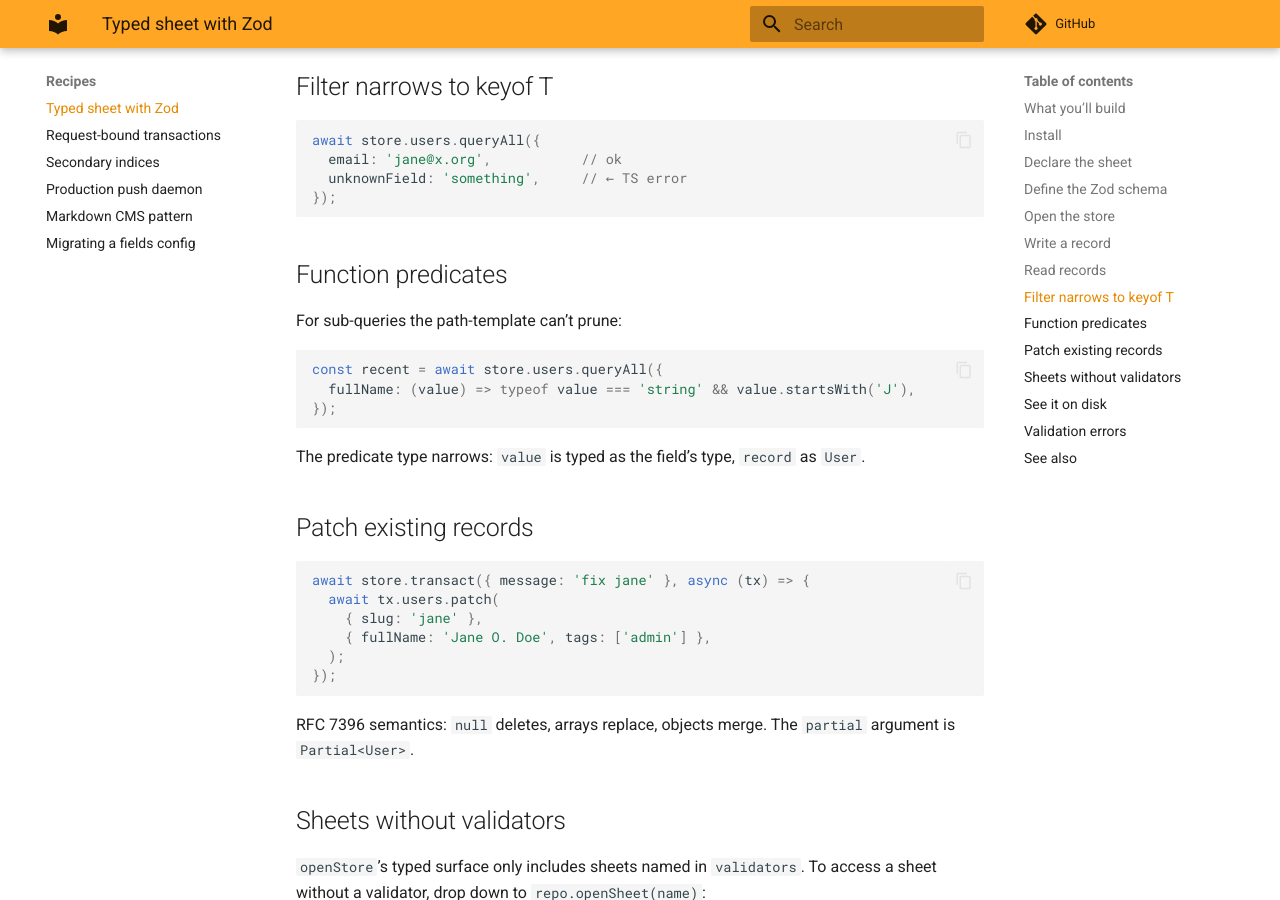
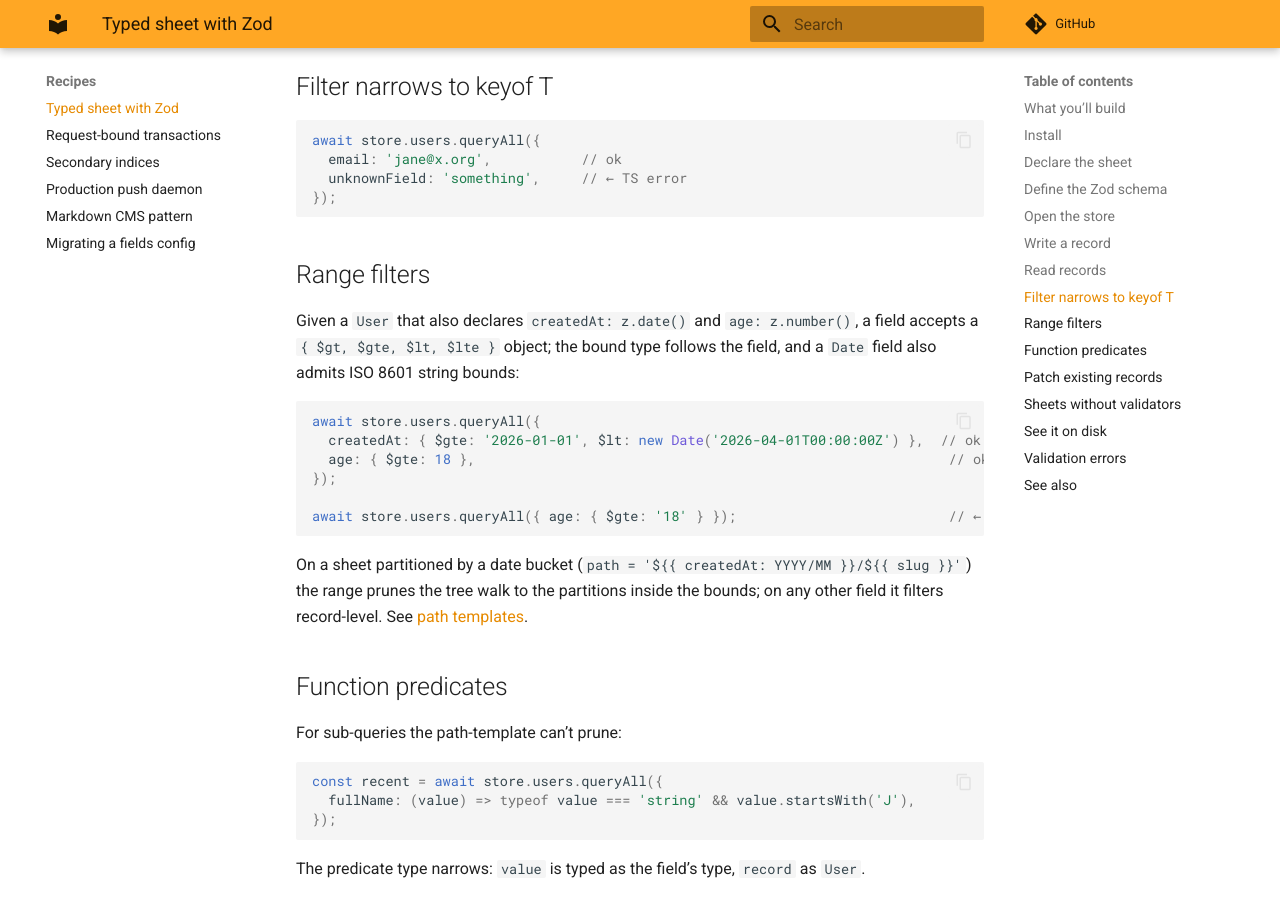
Before and after one commit to JarvusInnovations/gitsheets, an MkDocs documentation site: the page built from docs/recipes/typed-sheet-with-zod.md, in a window 1280 px wide and 900 px high, scrolled down 3281 px. Built offline with MkDocs 1.6.1 and Material for MkDocs 9.7.7, drawn with Linux system fonts in a browser that asks for light colours; comment, search, counter and statistics services are not loaded.

Commit message:
docs: range filters in the api reference row and the typed-sheet recipe
Co-Authored-By: Claude Fable 5.1 <noreply@anthropic.com>

````diff
--- a/docs/recipes/typed-sheet-with-zod.md
+++ b/docs/recipes/typed-sheet-with-zod.md
@@ -161,6 +161,26 @@ await store.users.queryAll({
 });
 ```
 
+## Range filters
+
+Given a `User` that also declares `createdAt: z.date()` and `age: z.number()`, a field
+accepts a `{ $gt, $gte, $lt, $lte }` object; the bound type follows the
+field, and a `Date` field also admits ISO 8601 string bounds:
+
+```typescript
+await store.users.queryAll({
+  createdAt: { $gte: '2026-01-01', $lt: new Date('2026-04-01T00:00:00Z') },  // ok: Date field, string or Date bound
+  age: { $gte: 18 },                                                          // ok: number bound
+});
+
+await store.users.queryAll({ age: { $gte: '18' } });                          // ← TS error: number field, string bound
+```
+
+On a sheet partitioned by a date bucket (`path = '${{ createdAt: YYYY/MM }}/${{ slug }}'`)
+the range prunes the tree walk to the partitions inside the bounds; on any
+other field it filters record-level. See
+[path templates](../path-templates.md#range-queries-on-date-buckets).
+
 ## Function predicates
 
 For sub-queries the path-template can't prune:
````
Also changed, not shown: docs/api.md (+1 -1 lines).
